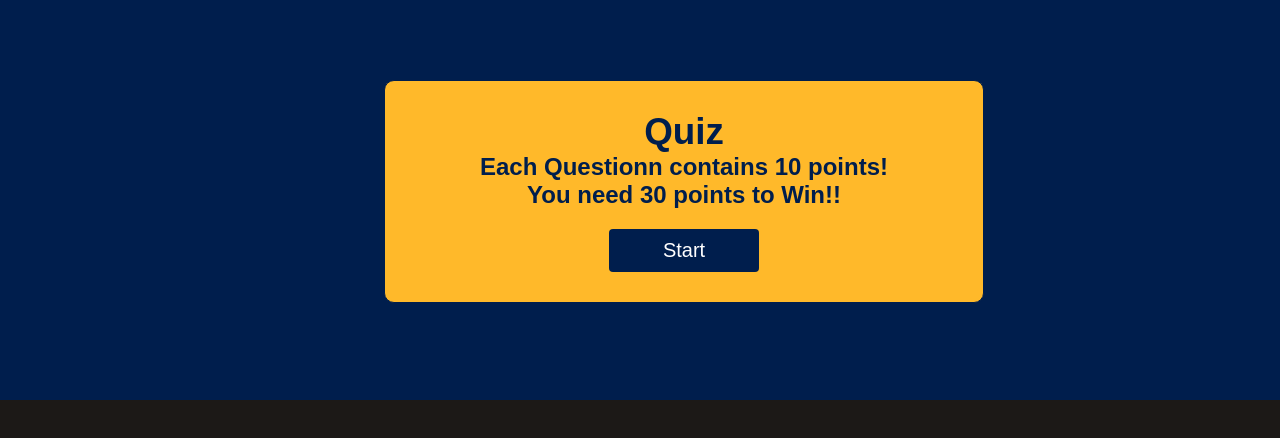
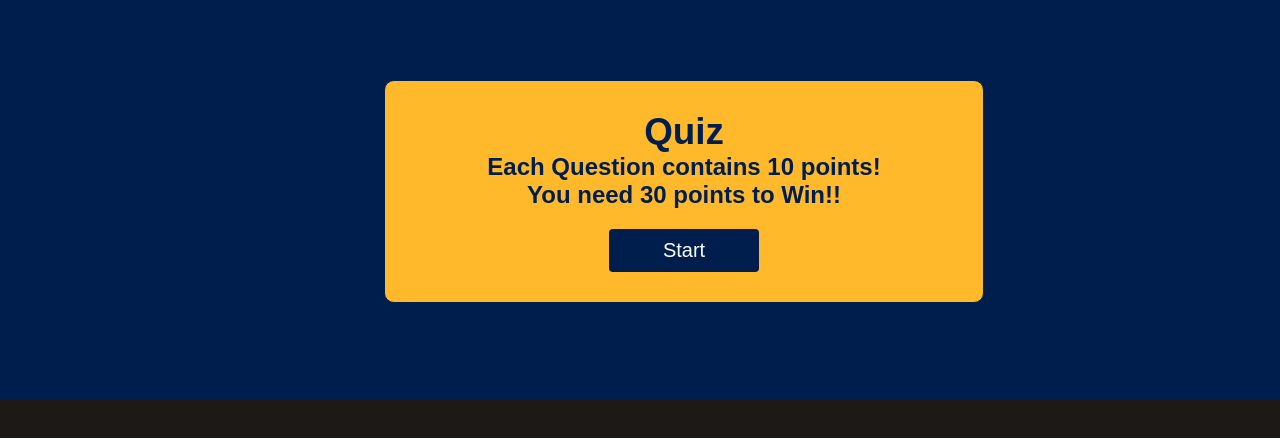
Before and after one commit to Hamza-73/JavaScript-Quiz-App, a plain HTML site: page start.html in a window 1280 px wide. Drawn offline with Linux system fonts and the light colour scheme.

Commit message:
Update start.html

```diff
--- a/start.html
+++ b/start.html
@@ -11,7 +11,7 @@
             <div class="container">
                 <h1 id="heading">Quiz</h1>
                 <div class="result">
-                    <p>Each Questionn contains 10 points!</p>
+                    <p>Each Question contains 10 points!</p>
                     <p>You need 30 points to Win!!</p>
                 </div>
                 <button class="btn" id="playBtn" style="display: block;">Start</button>
```
